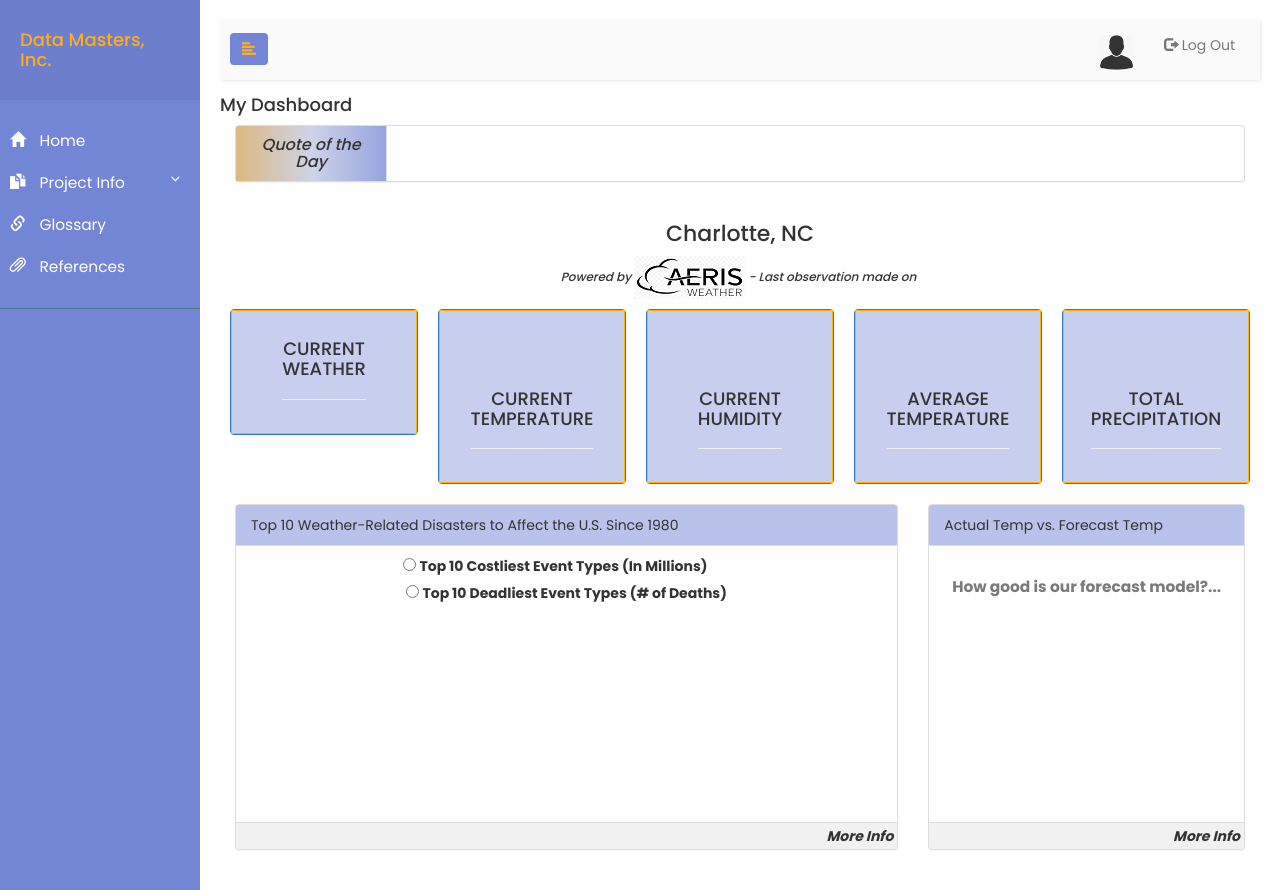
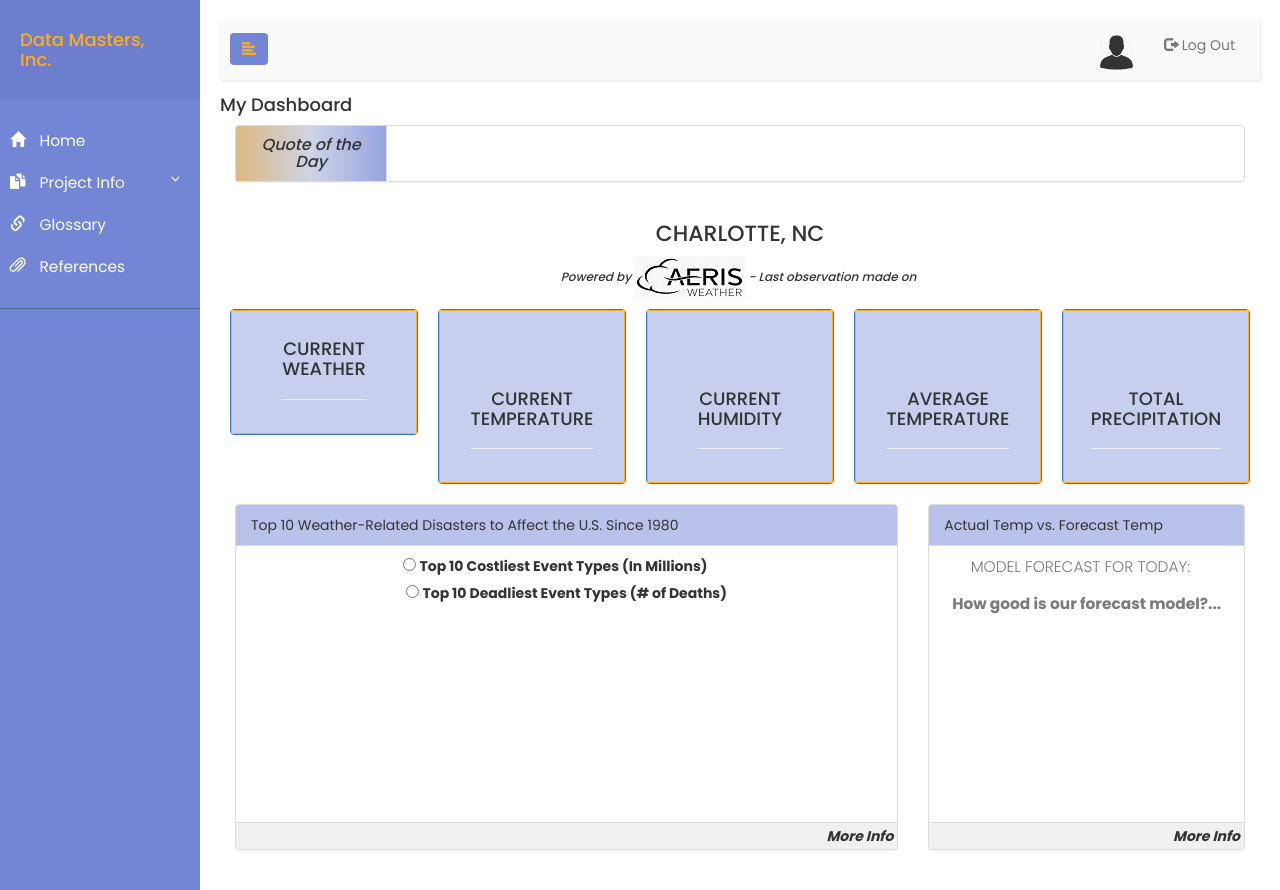
Before and after one commit to patrol7171/ML-CC-Dashboard, a Flask app: template mlcc_dashboard/templates/index.html in a window 1280 px wide. Shown: the top 890 px of the page. Run offline with Flask 2, Linux system fonts and the light colour scheme; the template is opened without the code that fills it, so the values that code supplies are empty; parts of the project's set-up code (start-up, migrations or seed data) failed here and were passed over; some libraries are stand-ins or nearby versions.

Commit message:
app & index file updates

```diff
--- a/mlcc_dashboard/app.py
+++ b/mlcc_dashboard/app.py
@@ -81,7 +81,7 @@ db.session.commit()
 
 
 #################################################
-# Flask Routes
+# Flask Routes/Functions
 #################################################
 @app.route("/")
 def index():
@@ -148,13 +148,13 @@ def index():
 	for row in result.all():
 		temp2 = row.ForecastTemps
 	temp2 = (round(temp2,0))
-	tempDiff = aerisTemp - temp2
-	if tempDiff < 0 or tempDiff > 18:
+	tempDiff = abs(aerisTemp - temp2)
+	if tempDiff > 18: #18 is the current max on d3 gauge
 		difference = 18.5
 	else:
 		difference = tempDiff
 
-	return render_template("index.html", data=(obs_dict,dataOpt1,dataOpt2,difference))
+	return render_template("index.html", data=(obs_dict,dataOpt1,dataOpt2,difference,temp2))
 
 
 
@@ -239,7 +239,6 @@ def internal_error(error):
 
 
 
-
 def year_range (row):
     if (row['EndDate'] > 19799999) & (row['EndDate'] < 19850000):
         return "1980-1984"
--- a/mlcc_dashboard/templates/index.html
+++ b/mlcc_dashboard/templates/index.html
@@ -18,7 +18,7 @@
 	<div class="row-fluid" id="user_locale">
 	  <div class="span12 text-center" id="location">
 		<span>
-			<h3>Charlotte, NC</h3>
+			<h3>CHARLOTTE, NC</h3>
 			<h6><i>Powered by <a href="https://www.aerisweather.com/" target="_blank"><img src="../static/img/aeris_logo.png" alt="AerisWeather"></a> - Last observation made on <span id='timestamp'></span></i></h6>
 		</span>
 	  </div>
@@ -108,7 +108,9 @@
 				<div class="panel-heading">Actual Temp vs. Forecast Temp</div>
 					<div class="panel-body">
 						<div id="power-gauge">
-							<br>
+							<p>MODEL FORECAST FOR TODAY: &nbsp
+								<span id="forecast"></span>
+							</p>
 							<p id="avgTemp"><b>How good is our forecast model?...</b></p>
 							<!-- <svg id='svg2' viewBox="0 0 30 18" preserveAspectRatio="none" ></svg> -->
 						</div>
@@ -124,10 +126,12 @@
 {% block index_script %}
 	var allData = {{ data | tojson }};
 	console.log(allData); //TESTING
+
 	var weatherData = allData[0];
 	var top10cData = allData[1];
 	var top10dData = allData[2];
 	var tempDifference = allData[3];
+	var modelForecast = allData[4];
 	GetWeather(weatherData);
 	pieChartTop10(top10cData,top10dData);
 
@@ -135,8 +139,12 @@
 	var author;
 
 	$(document).ready(function () {
-	 var url = "https://api.forismatic.com/api/1.0/?method=getQuote&format=jsonp&lang=en&jsonp=myJsonMethod&?callback=?";
-	 $.getJSON(url);
+		//get quote info
+		 var url = "https://api.forismatic.com/api/1.0/?method=getQuote&format=jsonp&lang=en&jsonp=myJsonMethod&?callback=?";
+		 $.getJSON(url);
+
+		//update model forecast temp
+		$('#forecast').html(modelForecast + '<i class="wi wi-fahrenheit wi-4x"></i>');
 	});
 
 	function myJsonMethod(response) {
```
